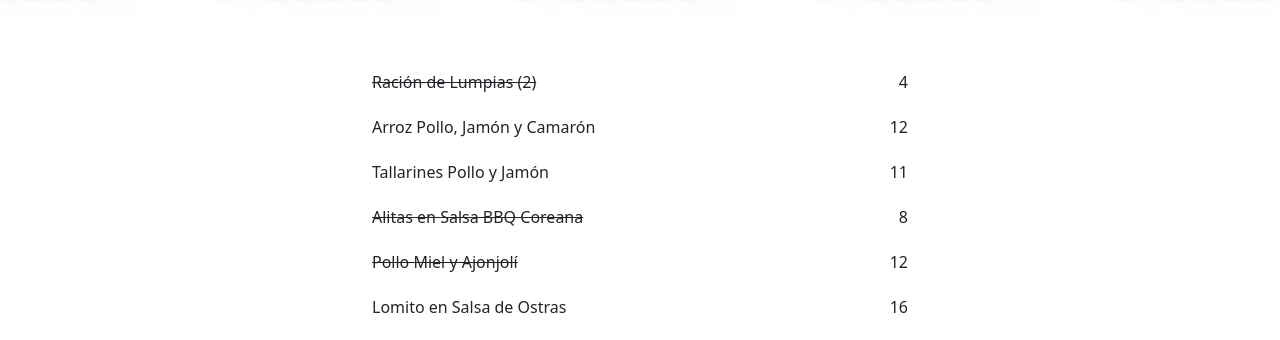
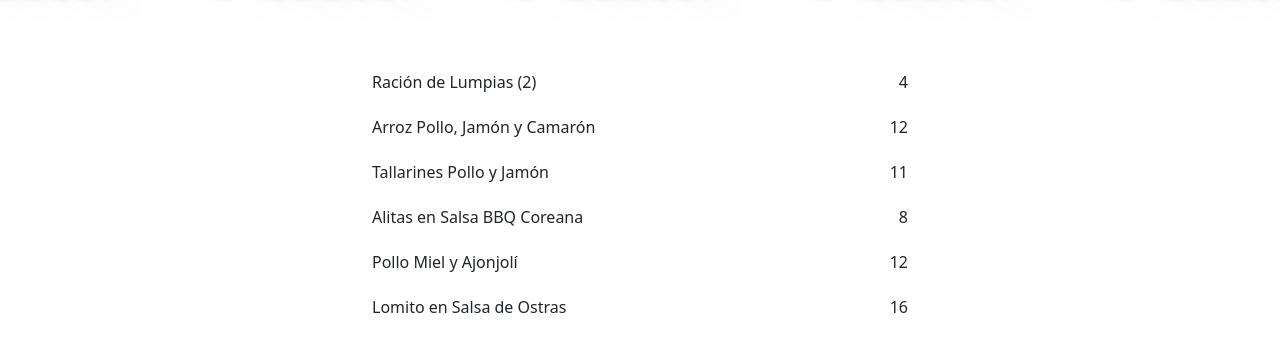
Before and after one commit to CarolinaVitale/bymiguelbravo, a React (Create React App) app: page /menu in a window 1280 px wide. Shown: the part 178-518 px from the top of the page. Built offline with nearby package versions, Linux system fonts and the light colour scheme; the HTML template or start-up script is replaced by a standard one.

Commit message:
menu update

```diff
--- a/src/pages/Menu.js
+++ b/src/pages/Menu.js
@@ -35,7 +35,7 @@ function Menu() {
                 <br />
 
                 <div className="menu-item">
-                    <div className="menu sold-out"><p>Ración de Lumpias (2)</p></div >
+                    <div className="menu"><p>Ración de Lumpias (2)</p></div >
                     <div className="price"><p>4</p></div>
                 </div>
 
@@ -50,12 +50,12 @@ function Menu() {
                 </div>
 
                 <div className="menu-item">
-                    <div className="menu sold-out"><p>Alitas en Salsa BBQ Coreana</p></div >
+                    <div className="menu"><p>Alitas en Salsa BBQ Coreana</p></div >
                     <div className="price"><p>8</p></div>
                 </div>
 
                 <div className="menu-item">
-                    <div className="menu sold-out"><p>Pollo Miel y Ajonjolí</p></div>
+                    <div className="menu"><p>Pollo Miel y Ajonjolí</p></div>
                     <div className="price"><p>12</p></div>
                 </div>
 
```
